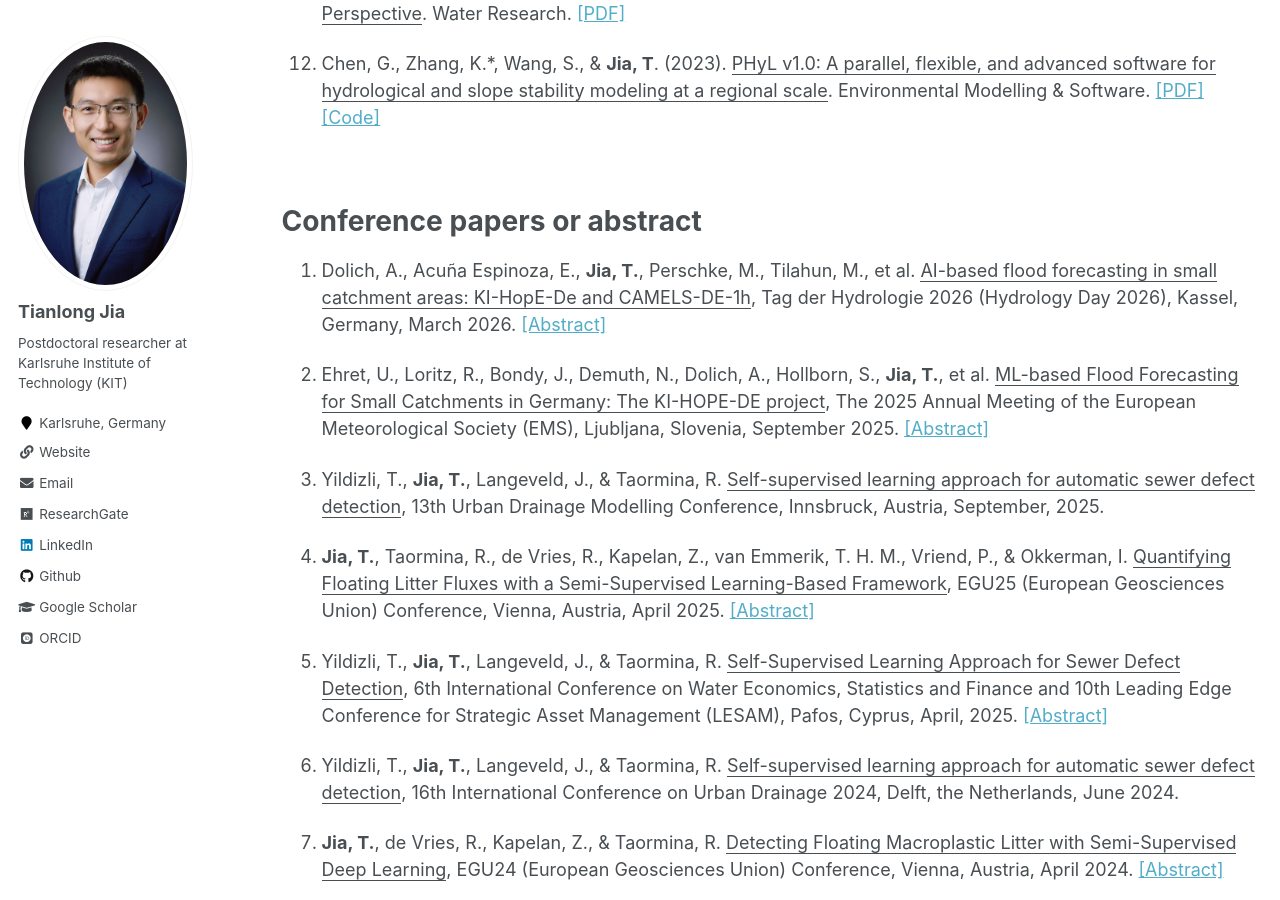
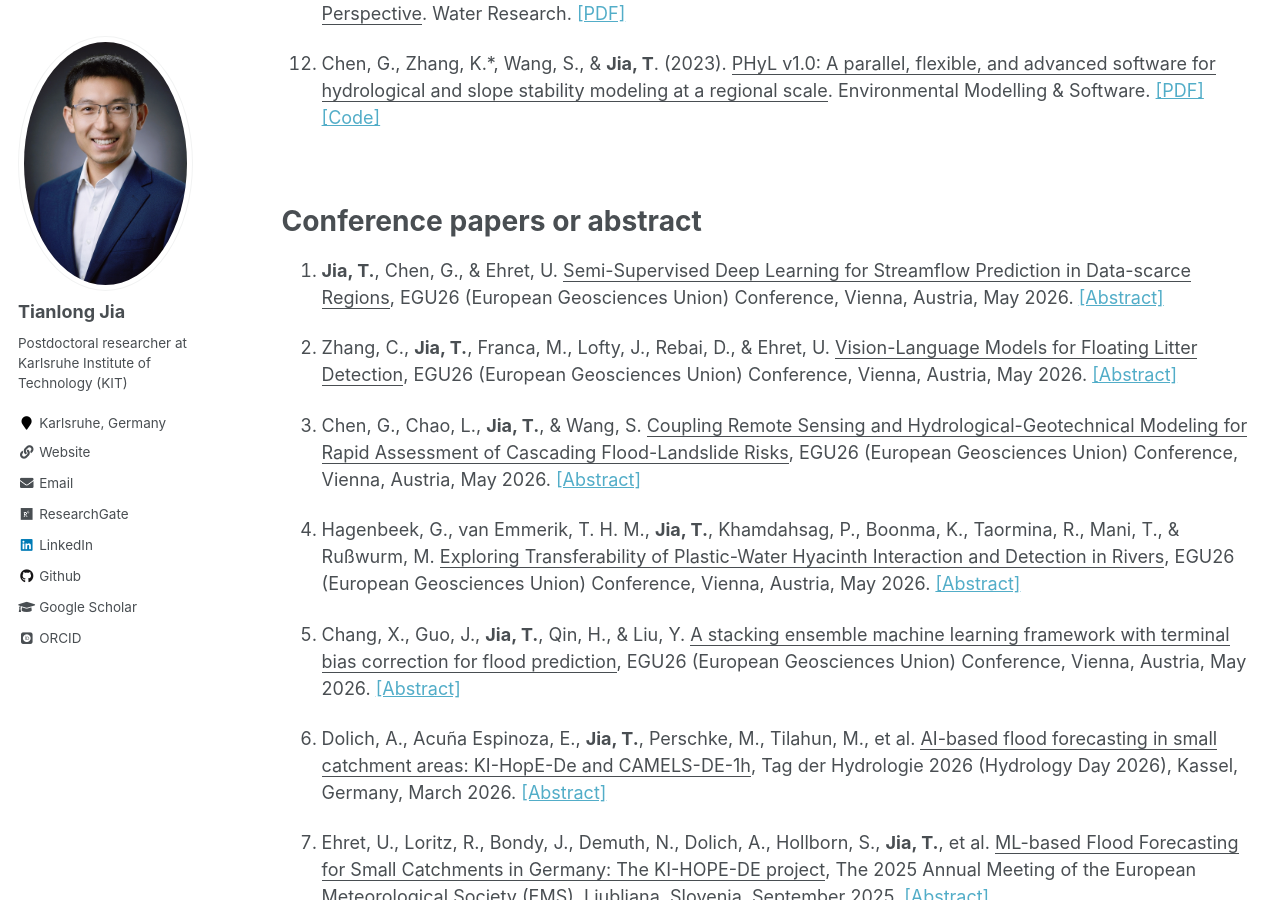
Before and after one commit to TianlongJia/TianlongJia.github.io, a Jekyll site: the page built from _pages/publications.md, in a window 1280 px wide and 900 px high, scrolled down 1174 px. Built offline with Jekyll 4.4.1, drawn with Linux system fonts in a browser that asks for light colours; some web fonts are replaced.

Commit message:
update EGU26 ABSTRACT

```diff
--- a/_pages/publications.md
+++ b/_pages/publications.md
@@ -37,6 +37,16 @@ You can also find my papers in [my Google Scholar](https://scholar.google.com.hk
 <br>
 
 # Conference papers or abstract
+1. **Jia, T.**, Chen, G., & Ehret, U. <u>Semi-Supervised Deep Learning for Streamflow Prediction in Data-scarce Regions</u>, EGU26 (European Geosciences Union) Conference, Vienna, Austria, May 2026. [[Abstract]](https://meetingorganizer.copernicus.org/EGU26/EGU26-8108.html) <br>
+
+1. Zhang, C., **Jia, T.**, Franca, M., Lofty, J., Rebai, D., & Ehret, U. <u>Vision-Language Models for Floating Litter Detection</u>, EGU26 (European Geosciences Union) Conference, Vienna, Austria, May 2026. [[Abstract]](https://meetingorganizer.copernicus.org/EGU26/EGU26-8285.html) <br>
+
+1. Chen, G., Chao, L., **Jia, T.**, & Wang, S. <u>Coupling Remote Sensing and Hydrological-Geotechnical Modeling for Rapid Assessment of Cascading Flood-Landslide Risks</u>, EGU26 (European Geosciences Union) Conference, Vienna, Austria, May 2026. [[Abstract]](https://meetingorganizer.copernicus.org/EGU26/EGU26-4339.html) <br>
+
+1. Hagenbeek, G., van Emmerik, T. H. M., **Jia, T.**, Khamdahsag, P., Boonma, K., Taormina, R., Mani, T., & Rußwurm, M. <u>Exploring Transferability of Plastic-Water Hyacinth Interaction and Detection in Rivers</u>, EGU26 (European Geosciences Union) Conference, Vienna, Austria, May 2026. [[Abstract]](https://meetingorganizer.copernicus.org/EGU26/EGU26-3434.html) <br>
+
+1. Chang, X., Guo, J., **Jia, T.**, Qin, H., & Liu, Y. <u>A stacking ensemble machine learning framework with terminal bias correction for flood prediction</u>, EGU26 (European Geosciences Union) Conference, Vienna, Austria, May 2026. [[Abstract]](https://meetingorganizer.copernicus.org/EGU26/EGU26-8326.html) <br>
+
 1. Dolich, A., Acuña Espinoza, E., **Jia, T.**, Perschke, M., Tilahun, M., et al. <u>AI-based flood forecasting in small catchment areas: KI-HopE-De and CAMELS-DE-1h</u>, Tag der Hydrologie 2026 (Hydrology Day 2026), Kassel, Germany, March 2026. [[Abstract]](https://www.uni-kassel.de/tagung-konferenz/files/2026/Tag-der-Hydrologie/Abstracts_alle_mit_titelblatt_online.pdf) <br>
 
 1. Ehret, U., Loritz, R., Bondy, J., Demuth, N., Dolich, A., Hollborn, S., **Jia, T.**, et al. <u>ML-based Flood Forecasting for Small Catchments in Germany: The KI-HOPE-DE project</u>, The 2025 Annual Meeting of the European Meteorological Society (EMS), Ljubljana, Slovenia, September 2025. [[Abstract]](https://meetingorganizer.copernicus.org/EMS2025/EMS2025-686.html) <br>
```
